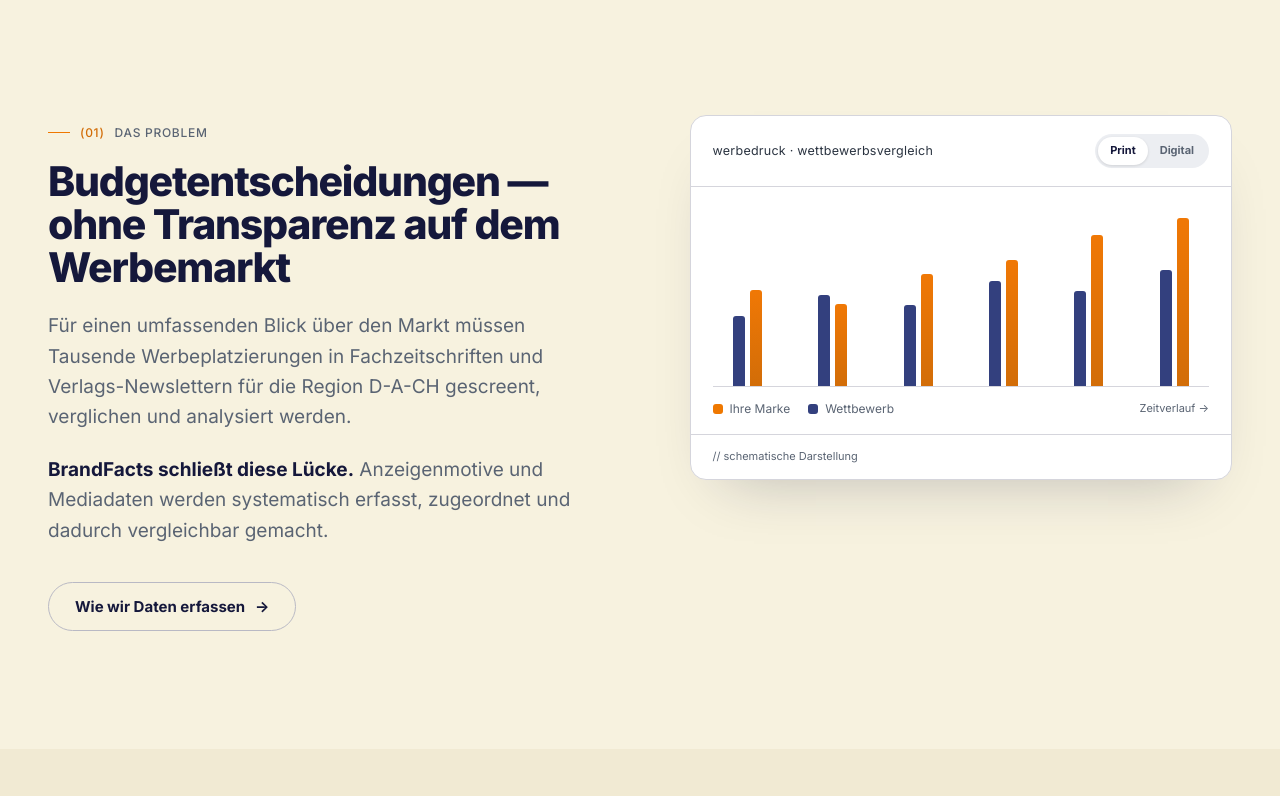
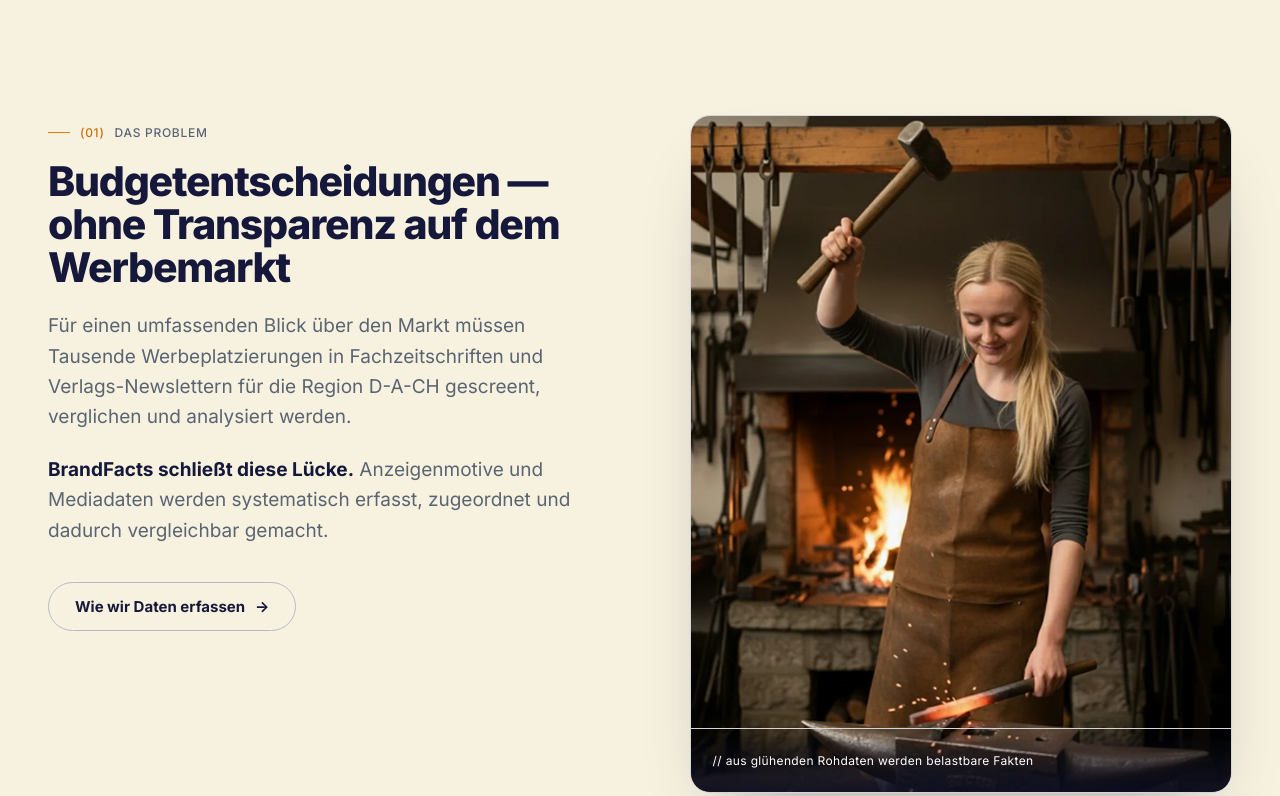
Before and after one commit to Flinthbx/faktenschmied, an Astro site: page / in a window 1280 px wide. Shown: the part 1089-1885 px from the top of the page. Built offline with nearby package versions, Linux system fonts and the light colour scheme; Astro itself is replaced by a stand-in of ours.

Commit message:
Startseite (01): Schmiede-Foto statt Balkendiagramm

```diff
--- a/src/pages/index.astro
+++ b/src/pages/index.astro
@@ -87,22 +87,9 @@
         <p class="big"><b>BrandFacts schließt diese Lücke.</b> Anzeigenmotive und Mediadaten werden systematisch erfasst, zugeordnet und dadurch vergleichbar gemacht.</p>
         <a class="btn btn-line" style="margin-top:14px" href="/methodik"><span class="lbl">Wie wir Daten erfassen <span class="ar">→</span></span></a>
       </div>
-      <div class="reveal" style="transition-delay:.12s">
-        <div class="panel">
-          <div class="ph"><span class="t">werbedruck · wettbewerbsvergleich</span><span class="seg"><b class="on">Print</b><b>Digital</b></span></div>
-          <div class="schem">
-            <div class="schem-plot">
-              <div class="schem-grp"><span class="sb b" style="height:40%"></span><span class="sb a" style="height:55%"></span></div>
-              <div class="schem-grp"><span class="sb b" style="height:52%"></span><span class="sb a" style="height:47%"></span></div>
-              <div class="schem-grp"><span class="sb b" style="height:46%"></span><span class="sb a" style="height:64%"></span></div>
-              <div class="schem-grp"><span class="sb b" style="height:60%"></span><span class="sb a" style="height:72%"></span></div>
-              <div class="schem-grp"><span class="sb b" style="height:54%"></span><span class="sb a" style="height:86%"></span></div>
-              <div class="schem-grp"><span class="sb b" style="height:66%"></span><span class="sb a" style="height:96%"></span></div>
-            </div>
-            <div class="schem-foot"><span class="schem-leg"><i class="a"></i>Ihre Marke</span><span class="schem-leg"><i class="b"></i>Wettbewerb</span><span class="schem-time">Zeitverlauf →</span></div>
-          </div>
-          <div class="cap">// schematische Darstellung</div>
-        </div>
+      <div class="reveal forge-frame" style="transition-delay:.12s">
+        <img src="/img/forge-jennifer.webp" alt="FaktenSchmied — am Amboss wird aus glühendem Material Form geschmiedet: aus Rohdaten werden belastbare Fakten." width="880" height="1100" loading="lazy" />
+        <div class="cap">// aus glühenden Rohdaten werden belastbare Fakten</div>
       </div>
     </div>
   </section>
```
